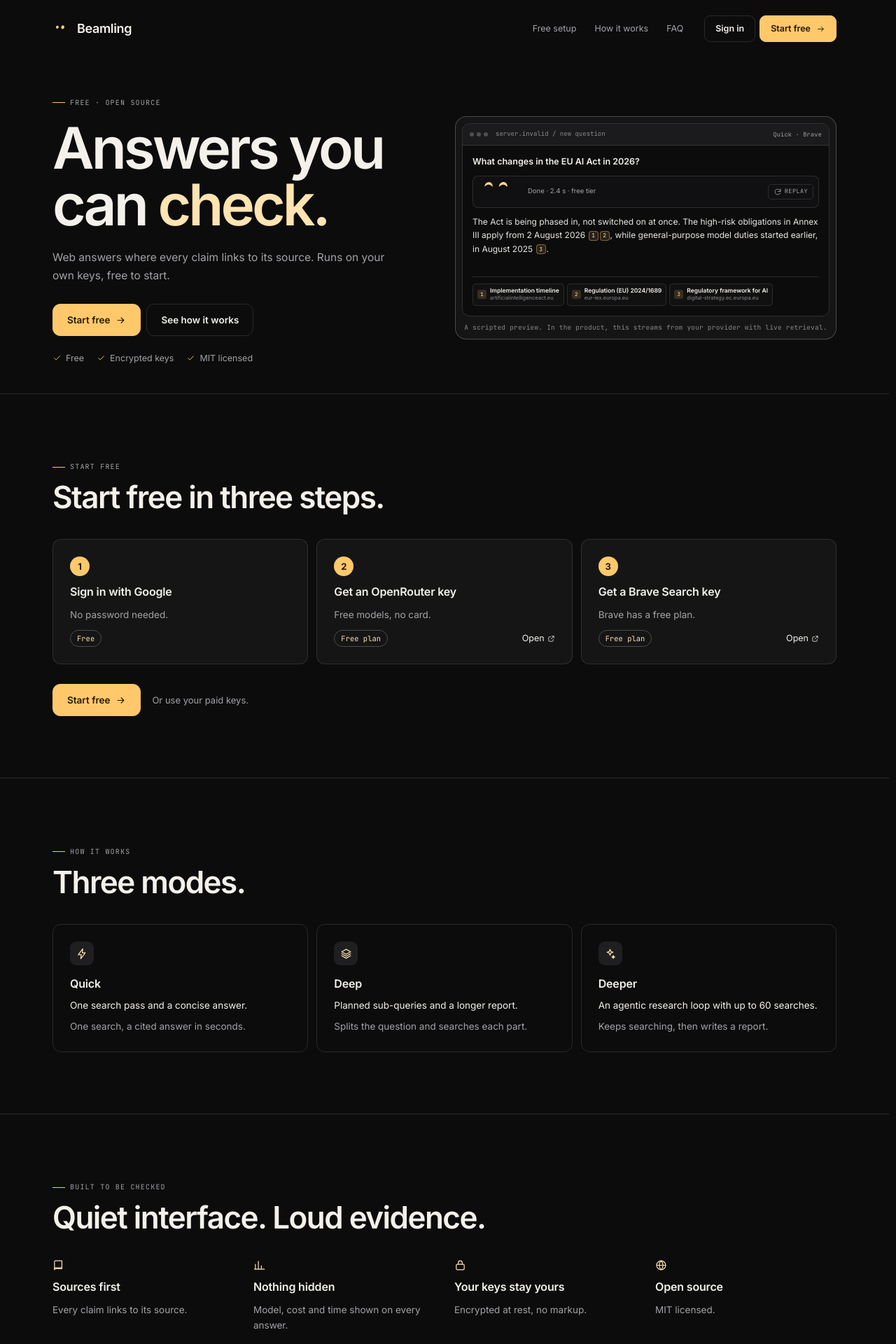
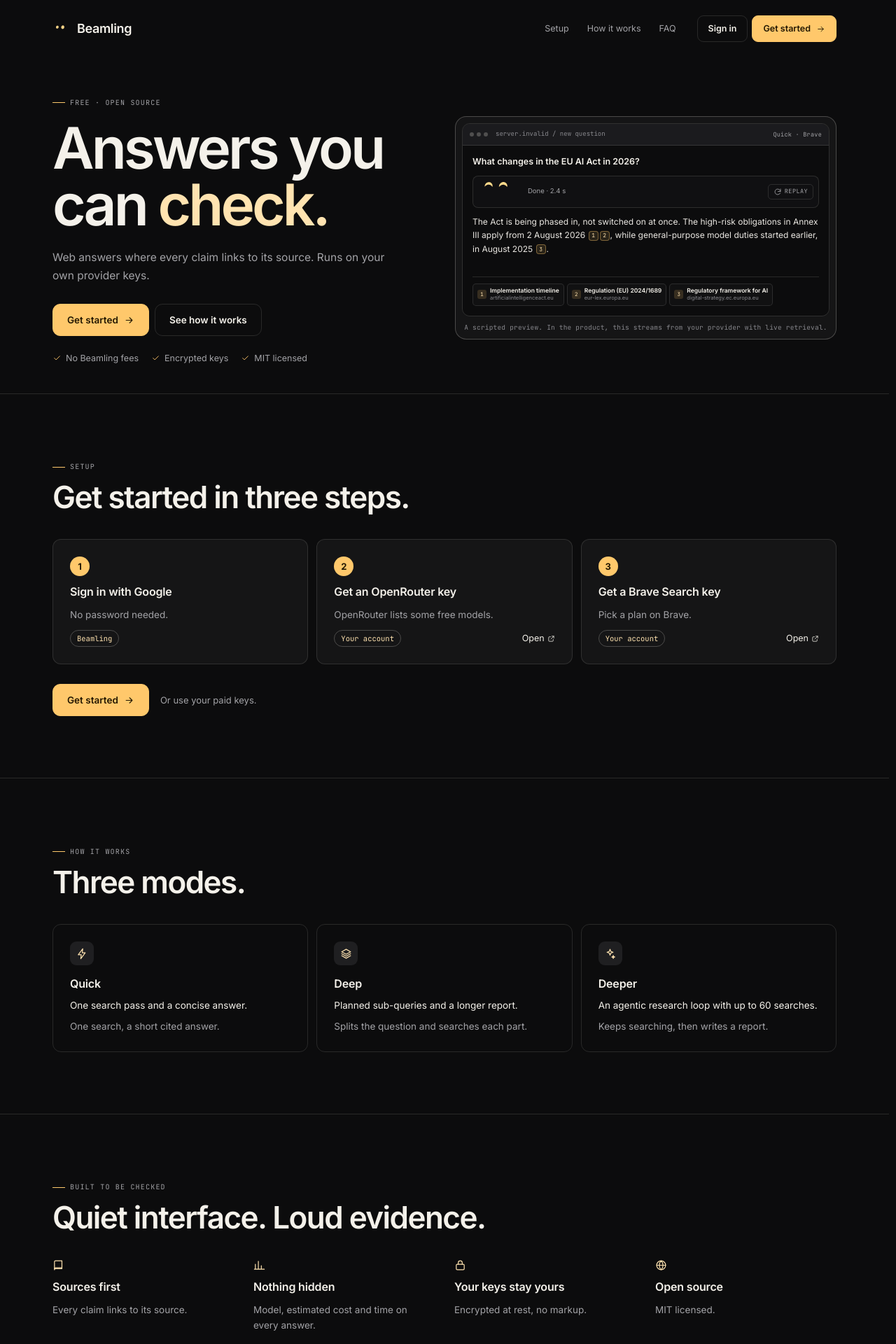
Before and after one commit to davidemodolo/beamling, a Next.js app in the folder packages/web/: page / in a window 1280 px wide. Shown: the top 1920 px of the page at 70% size. Built offline with nearby package versions, Linux system fonts and the light colour scheme; no server answers.

Commit message:
copy: drop claims about provider plans, privacy and limits; release 0.5.2

```diff
--- a/package.json
+++ b/package.json
@@ -1,7 +1,7 @@
 {
   "name": "beamling",
   "private": true,
-  "version": "0.5.1",
+  "version": "0.5.2",
   "license": "MIT",
   "packageManager": "pnpm@12.18.0",
   "scripts": {
--- a/packages/mascot/package.json
+++ b/packages/mascot/package.json
@@ -1,6 +1,6 @@
 {
   "name": "@beamling/mascot",
-  "version": "0.5.1",
+  "version": "0.5.2",
   "license": "MIT",
   "description": "Beamling's mascot: two eyes made of light, casting beams shaped like themselves.",
   "type": "module",
--- a/packages/web/app/onboarding/page.tsx
+++ b/packages/web/app/onboarding/page.tsx
@@ -225,10 +225,10 @@ export default function OnboardingPage() {
                 }}
               >
                 <span className="badge badge-success">Recommended</span>
-                <strong>Start free</strong>
-                <span>OpenRouter and Brave free plans.</span>
+                <strong>Quick setup</strong>
+                <span>An OpenRouter free model and Brave Search.</span>
                 <span className="onboard-path-go">
-                  Set up for free <Icon name="arrow-right" size={13} />
+                  Set up <Icon name="arrow-right" size={13} />
                 </span>
               </button>
               <button
@@ -251,10 +251,10 @@ export default function OnboardingPage() {
           <form className="onboard-step" onSubmit={(event) => void submitModel(event)} noValidate>
             <StepHeader
               index={1}
-              title={path === "free" ? "Connect a free model" : "Choose your model"}
+              title={path === "free" ? "Connect OpenRouter" : "Choose your model"}
               lead={
                 path === "free" ? (
-                  "Create a free OpenRouter key. No card needed."
+                  "Create an OpenRouter key."
                 ) : (
                   "You can change it later in Settings."
                 )
@@ -265,7 +265,7 @@ export default function OnboardingPage() {
                 <Icon name="sparkles" size={16} />
                 <div>
                   <strong>{llmModelName(llmModel)}</strong>
-                  <span>Free on OpenRouter</span>
+                  <span>Listed as free on OpenRouter</span>
                 </div>
               </div>
             ) : (
@@ -304,7 +304,7 @@ export default function OnboardingPage() {
               }}
             >
               {path === "free" ? (
-                <p className="hint">Free hosts may train on prompts; avoid private questions.</p>
+                <p className="hint">Limits and data use follow OpenRouter&apos;s terms.</p>
               ) : null}
             </KeyField>
             <div className="onboard-actions">
@@ -324,7 +324,7 @@ export default function OnboardingPage() {
               title={path === "free" ? "Connect Brave Search" : "Choose your search provider"}
               lead={
                 path === "free" ? (
-                  "Brave has a free plan. Create a key on the Search plan."
+                  "Create a key on Brave's Search plan."
                 ) : (
                   "You can switch provider per question."
                 )
--- a/packages/web/components/landing/demo.tsx
+++ b/packages/web/components/landing/demo.tsx
@@ -19,7 +19,7 @@ const LABELS: Record<string, string> = {
   searching: "Searching with Brave",
   reading: "Reading 3 sources",
   writing: "Writing with Gemma 4 31B",
-  done: "Done · 2.4 s · free tier",
+  done: "Done · 2.4 s",
 };
 
 export function LandingDemo({ host }: { host: string }) {
--- a/packages/web/components/landing/landing-data.ts
+++ b/packages/web/components/landing/landing-data.ts
@@ -5,25 +5,25 @@ import { orList } from "@/lib/utils";
 export const LLM_NAMES = MODEL_GROUPS.map((group) => group.provider.shortName);
 export const SEARCH_NAMES = SEARCH_PROVIDERS.map((provider) => provider.shortName);
 
-/** The free setup path, step by step. */
+/** The setup path, step by step. */
 export const FREE_STEPS = [
-  { title: "Sign in with Google", body: "No password needed.", cost: "Free" },
+  { title: "Sign in with Google", body: "No password needed.", cost: "Beamling" },
   {
     title: "Get an OpenRouter key",
-    body: "Free models, no card.",
-    cost: "Free plan",
+    body: "OpenRouter lists some free models.",
+    cost: "Your account",
     href: PROVIDERS.openrouter.keyUrl,
   },
   {
     title: "Get a Brave Search key",
-    body: "Brave has a free plan.",
-    cost: "Free plan",
+    body: "Pick a plan on Brave.",
+    cost: "Your account",
     href: PROVIDERS.brave.keyUrl,
   },
 ];
 
 const MODE_DETAILS = {
-  quick: "One search, a cited answer in seconds.",
+  quick: "One search, a short cited answer.",
   deep: "Splits the question and searches each part.",
   deeper: "Keeps searching, then writes a report.",
 };
@@ -38,7 +38,7 @@ export const MODE_CARDS = MODES.map((mode) => ({
 
 export const PRINCIPLES = [
   { icon: "book" as const, title: "Sources first", body: "Every claim links to its source." },
-  { icon: "chart" as const, title: "Nothing hidden", body: "Model, cost and time shown on every answer." },
+  { icon: "chart" as const, title: "Nothing hidden", body: "Model, estimated cost and time on every answer." },
   { icon: "lock" as const, title: "Your keys stay yours", body: "Encrypted at rest, no markup." },
   { icon: "globe" as const, title: "Open source", body: "MIT licensed." },
 ];
@@ -46,15 +46,15 @@ export const PRINCIPLES = [
 export const FAQ = [
   {
     q: "Is it free?",
-    a: "Yes. Beamling is free, and OpenRouter and Brave both have free plans.",
+    a: "Beamling charges nothing. Providers bill you under their own plans.",
   },
   {
     q: "Why my own keys?",
-    a: "No middleman and no markup. You pick the models and set the limits.",
+    a: "You choose the providers and deal with them directly. Beamling adds no markup.",
   },
   {
-    q: "What if I hit a free limit?",
-    a: "Free limits reset on their own. You can switch to a paid model in Settings.",
+    q: "Who handles limits and billing?",
+    a: "Your provider accounts. Limits, costs and data use follow each provider's terms.",
   },
   {
     q: "Can I use Claude, GPT or Gemini?",
@@ -62,10 +62,6 @@ export const FAQ = [
   },
   {
     q: "Where is my data?",
-    a: "In the EU, encrypted. Export or delete it any time.",
-  },
-  {
-    q: "Are free models private?",
-    a: "Not always: free hosts may train on prompts. Use a paid model for private questions.",
+    a: "Beamling stores it in the EU, encrypted. Export or delete it any time. What reaches a provider follows its terms.",
   },
 ];
--- a/packages/web/components/landing/landing-parts.tsx
+++ b/packages/web/components/landing/landing-parts.tsx
@@ -53,7 +53,7 @@ export function SiteFooter() {
         </div>
         <div>
           <h3>Product</h3>
-          <a href="#free">Free setup</a>
+          <a href="#free">Setup</a>
           <a href="#how">How it works</a>
           <a href="#faq">FAQ</a>
           <a href={SOURCE_URL}>Source code</a>
--- a/packages/web/components/landing/landing.tsx
+++ b/packages/web/components/landing/landing.tsx
@@ -7,11 +7,11 @@ import { LandingDemo } from "./demo";
 import { FAQ, FREE_STEPS, MODE_CARDS, PRINCIPLES } from "./landing-data";
 import { Brand, ProviderPills, SiteFooter } from "./landing-parts";
 
-/** The primary call to action: straight into the app when signed in, the free setup otherwise. */
+/** The primary call to action: straight into the app when signed in, the setup otherwise. */
 function MainCta({ signedIn, large }: { signedIn: boolean; large?: boolean }) {
   return (
     <Link href="/chat" className={`l-btn l-btn-solid${large ? " l-btn-lg" : ""}`}>
-      {signedIn ? "Open the app" : "Start free"} <Icon name="arrow-right" size={large ? 15 : 13} />
+      {signedIn ? "Open the app" : "Get started"} <Icon name="arrow-right" size={large ? 15 : 13} />
     </Link>
   );
 }
@@ -24,7 +24,7 @@ export function Landing({ signedIn }: { signedIn: boolean }) {
         <div className="lp-container l-nav-row">
           <Brand />
           <div className="l-links">
-            <a href="#free">Free setup</a>
+            <a href="#free">Setup</a>
             <a href="#how">How it works</a>
             <a href="#faq">FAQ</a>
           </div>
@@ -48,7 +48,7 @@ export function Landing({ signedIn }: { signedIn: boolean }) {
                 Answers you can <em>check.</em>
               </h1>
               <p className="lp-lead">
-                Web answers where every claim links to its source. Runs on your own keys, free to start.
+                Web answers where every claim links to its source. Runs on your own provider keys.
               </p>
               <div className="l-cta">
                 <MainCta signedIn={signedIn} large />
@@ -58,7 +58,7 @@ export function Landing({ signedIn }: { signedIn: boolean }) {
               </div>
               <ul className="lp-checks">
                 <li>
-                  <Icon name="check" size={13} /> Free
+                  <Icon name="check" size={13} /> No Beamling fees
                 </li>
                 <li>
                   <Icon name="check" size={13} /> Encrypted keys
@@ -77,8 +77,8 @@ export function Landing({ signedIn }: { signedIn: boolean }) {
         <section className="lp-section" id="free">
           <div className="lp-container">
             <div className="lp-head">
-              <span className="l-eyebrow">Start free</span>
-              <h2>Start free in three steps.</h2>
+              <span className="l-eyebrow">Setup</span>
+              <h2>Get started in three steps.</h2>
             </div>
             <ol className="lp-free">
               {FREE_STEPS.map((step, index) => (
--- a/packages/web/lib/api.ts
+++ b/packages/web/lib/api.ts
@@ -76,7 +76,7 @@ export function describeAnswerError(code: string | undefined, message?: string):
     case "MODEL_PRIVACY_SETTING":
       return settings("Free models blocked", "Allow free models in OpenRouter's privacy settings, or pick a paid model.");
     case "FREE_LIMIT_REACHED":
-      return settings("Free limit reached", "Free requests are used up for today. Try tomorrow or pick a paid model.");
+      return settings("Free limit reached", "The provider reports the free quota is used up. Check your account or pick another model.");
     case "INSUFFICIENT_CREDITS":
       return retry("Out of credits", "A provider account has run out of credits. Top it up, then retry.");
     case "PROVIDER_RATE_LIMITED":
--- a/packages/web/package.json
+++ b/packages/web/package.json
@@ -1,6 +1,6 @@
 {
   "name": "@beamling/web",
-  "version": "0.5.1",
+  "version": "0.5.2",
   "license": "MIT",
   "private": true,
   "type": "module",
```
Also changed, not shown: 5 other files (tests, documents, lock files or other folders).
